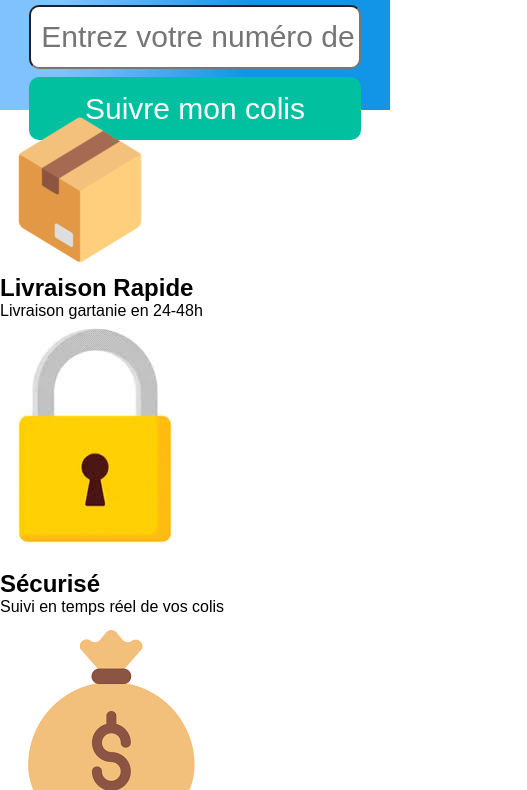
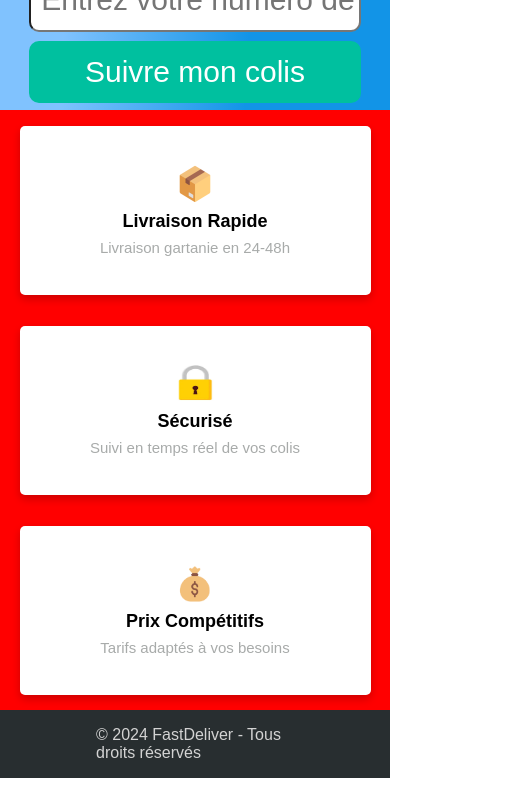
Before and after one commit to APorignaux/HelhaB2Q1-WebProject-FastDeliver, a plain HTML site: page index.html in a window 390 px wide. Shown: the part 457-1247 px from the top of the page, 527 px wide, since content can reach past the window. Drawn offline with Linux system fonts and the light colour scheme.

Commit message:
responsive design index.html V4

```diff
--- a/Styles/common.css
+++ b/Styles/common.css
@@ -13,17 +13,19 @@ header{
     font-size: 30px;
 }
 
-/*header button {
+header button {
     background-color: #0c72bc;
     color: white;
     border: none;
     border-radius: 10px;
     font-size: 30px;
-    margin-top: 5%;
-    margin-bottom: 5%;
+    margin-top: 3%;
+    padding-top:2%;
+    padding-bottom:2%;
+    margin-bottom: 3%;
     margin-right: 5%;
     width: 250px;
-}*/
+}
 
 header h1{
     //font-size: 2.5em;
@@ -61,6 +63,7 @@ footer{
         width: 100px;
         height: 3.5vh;
         margin-right: 10vw;
+        padding: 0;
     }
 
     header button:hover {
--- a/Styles/index.css
+++ b/Styles/index.css
@@ -10,8 +10,8 @@
 }
 
 #suivi_de_colis h1{
-    font-size: 8vw;
-    margin: 15% 10% 5%;
+    font-size: 6vw;
+    margin: 10% 5% 5%;
     text-align: center;
     color: white;
 }
@@ -53,6 +53,49 @@
     margin-bottom: 5%;
     border-radius: 10px;
 }
+
+#infos {
+    display: flex;
+    flex-direction: column;
+    background: #f6f7fa;
+    background-color: red;
+    justify-content: space-evenly;
+    align-items: center;
+    width: 100%;
+}
+
+#infos > div{
+    margin-top: 4%;
+    margin-bottom: 4%;
+    background: white;
+    width: 90%;
+    height: 20vh;
+    display: flex;
+    flex-direction: column;
+    justify-content: center;
+    align-items: center;
+    border-radius: 5px;
+    box-shadow: 0 4px 8px rgba(0, 0, 0, 0.2);
+}
+
+#infos > div > *{
+    margin: 1%;
+}
+
+#infos div h2{
+    font-size: 18px;
+}
+
+#infos div p{
+    font-size: 15px;
+    color: #a8abaa;
+}
+
+#infos img{
+    width: 40px;
+    height: 40px;
+}
+
 /*-------------------------LAPTOP-------------------------*/
 @media screen and (min-width: 1000px) {
     body{
```
